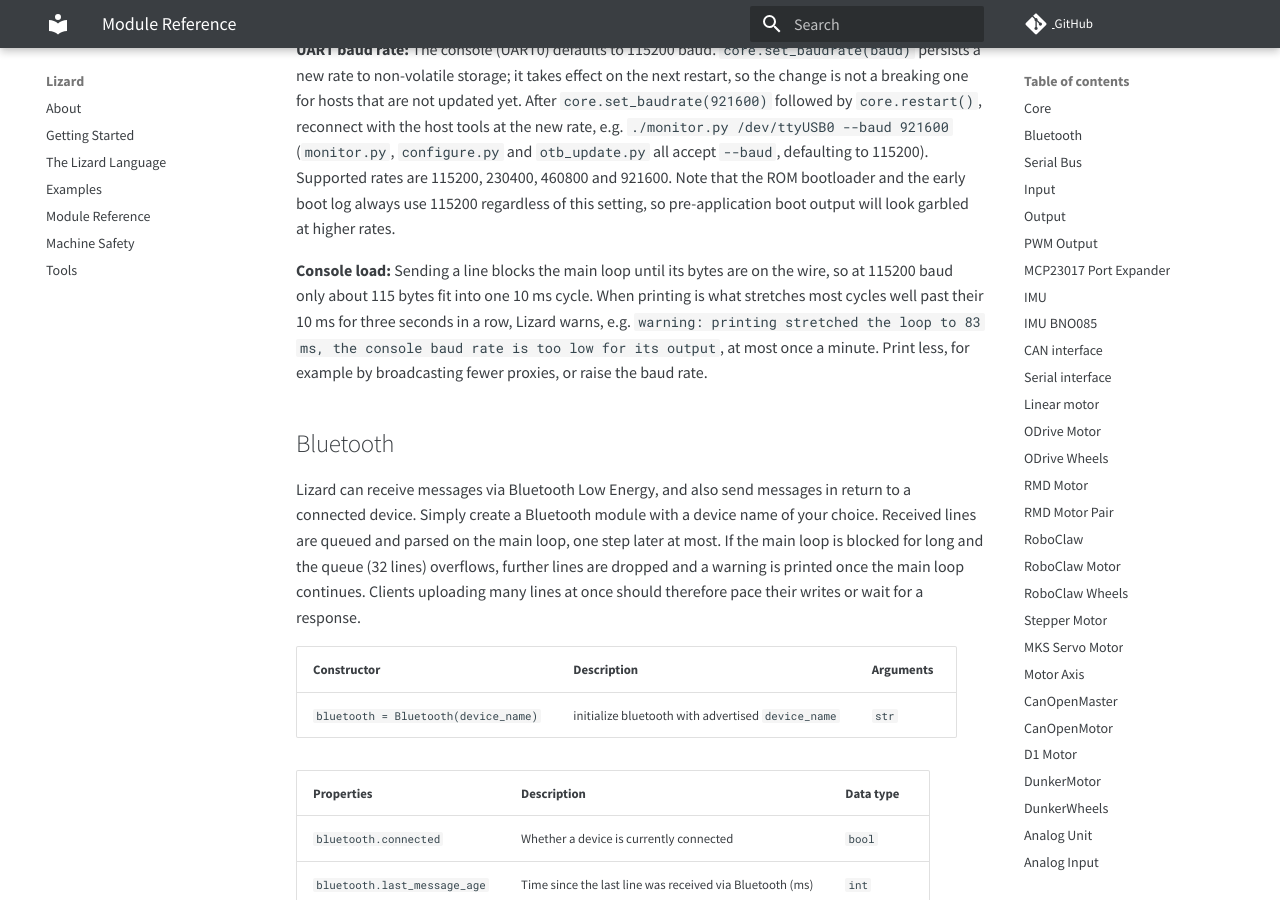
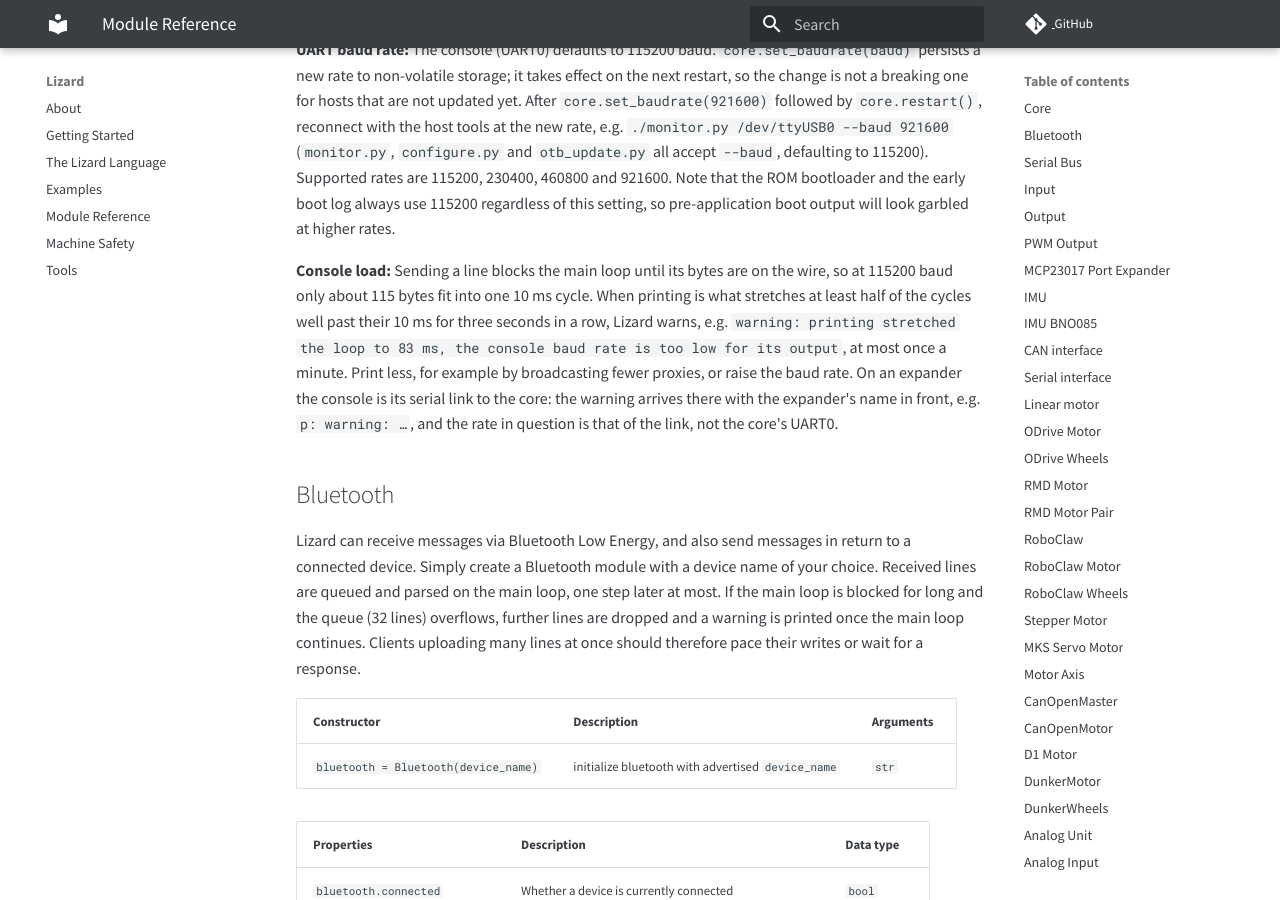
Before and after one commit to zauberzeug/lizard, an MkDocs documentation site: the page built from docs/module_reference.md, in a window 1280 px wide and 900 px high, scrolled down 1916 px. Built offline with MkDocs 1.6.1 and Material for MkDocs 9.7.7, drawn with Linux system fonts in a browser that asks for light colours; comment, search, counter and statistics services are not loaded.

Commit message:
Name the expander link in the console load docs and the loop constant in AGENTS.md
The console load paragraph said "most cycles" where the code counts a window from half of its cycles on, and its remedy "raise the baud rate" sat under UART0 although the warning mostly comes from an expander, where the console is the serial link to the core. AGENTS.md still described the main loop with delay(10), which xTaskDelayUntil replaced in #213 and LOOP_PERIOD_MS now names.

Co-Authored-By: Claude Fable 5.1 <noreply@anthropic.com>
Claude-Session: https://claude.ai/code/session_01SwmsthpJdKBr6QWBRKwgse

```diff
--- a/docs/module_reference.md
+++ b/docs/module_reference.md
@@ -58,8 +58,9 @@ Note that the ROM bootloader and the early boot log always use 115200 regardless
 
 **Console load:**
 Sending a line blocks the main loop until its bytes are on the wire, so at 115200 baud only about 115 bytes fit into one 10 ms cycle.
-When printing is what stretches most cycles well past their 10 ms for three seconds in a row, Lizard warns, e.g. `warning: printing stretched the loop to 83 ms, the console baud rate is too low for its output`, at most once a minute.
+When printing is what stretches at least half of the cycles well past their 10 ms for three seconds in a row, Lizard warns, e.g. `warning: printing stretched the loop to 83 ms, the console baud rate is too low for its output`, at most once a minute.
 Print less, for example by broadcasting fewer proxies, or raise the baud rate.
+On an expander the console is its serial link to the core: the warning arrives there with the expander's name in front, e.g. `p: warning: …`, and the rate in question is that of the link, not the core's UART0.
 
 ## Bluetooth
 
```
Also changed, not shown: AGENTS.md (+1 -1 lines).
